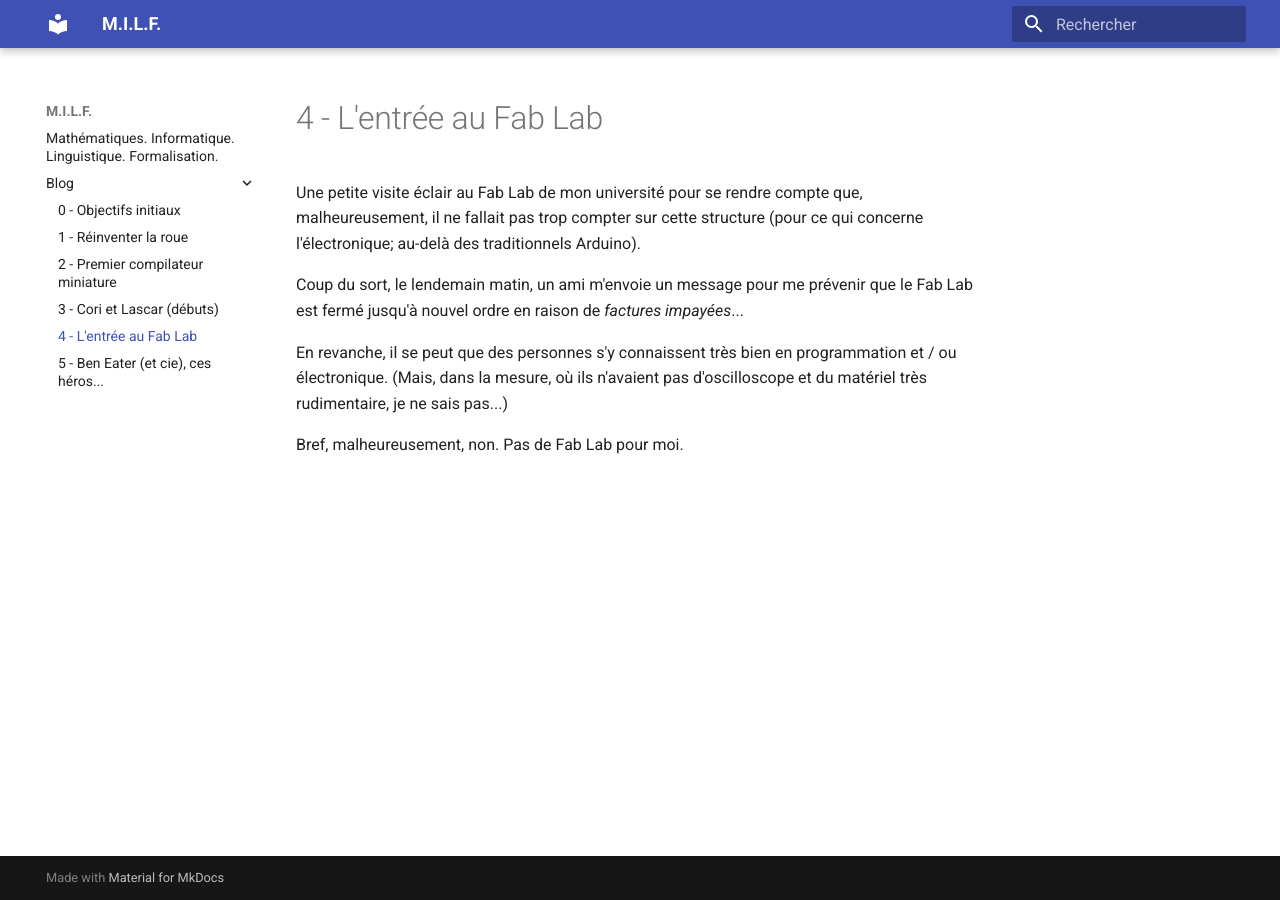
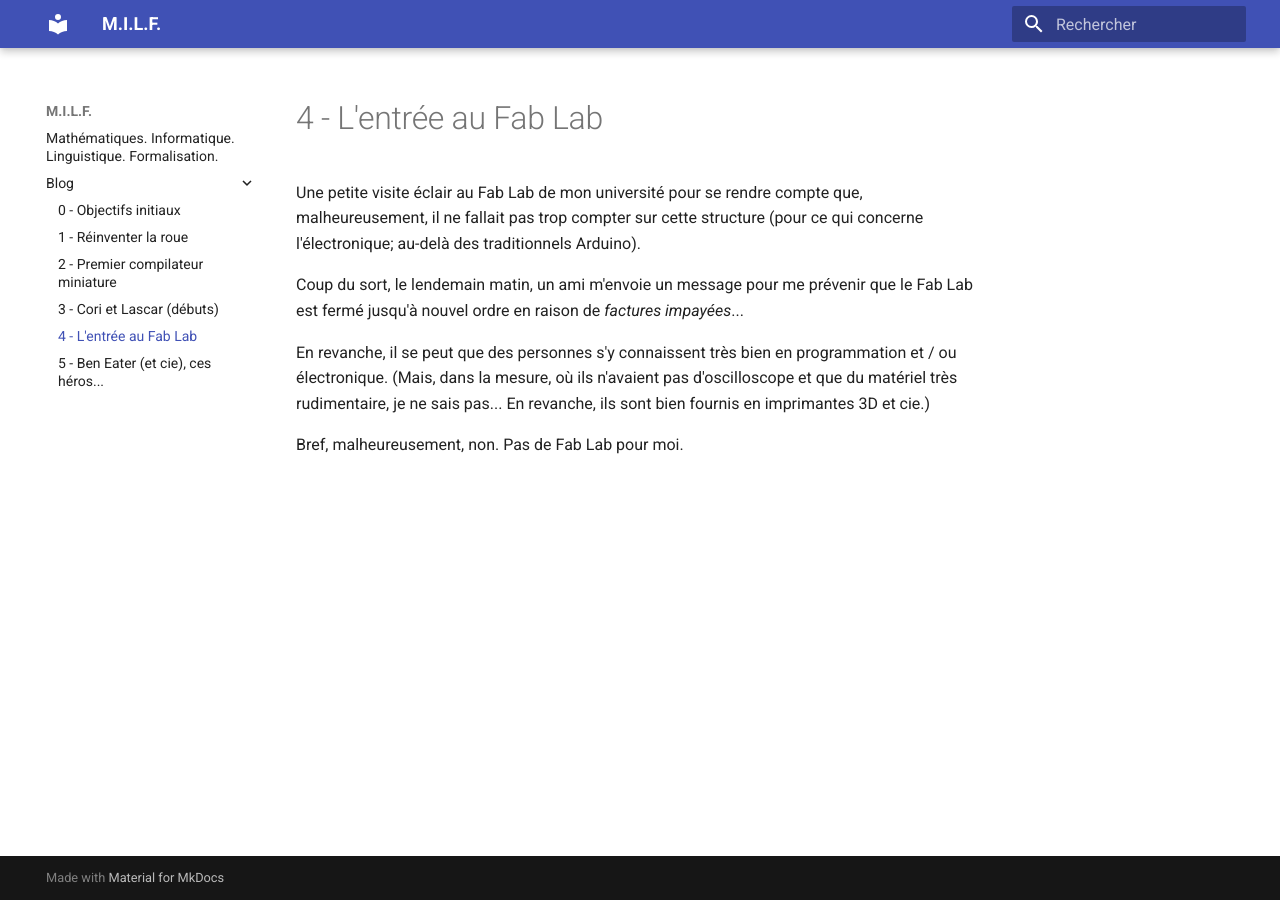
Before and after one commit to MathiasGarnier/MILF, an MkDocs documentation site: the page built from docs/blog/4-entree-au-fab-lab.md, in a window 1280 px wide. Built offline with MkDocs 1.6.1 and Material for MkDocs 9.7.7, drawn with Linux system fonts in a browser that asks for light colours.

Commit message:
Update 4-entree-au-fab-lab.md

```diff
--- a/docs/blog/4-entree-au-fab-lab.md
+++ b/docs/blog/4-entree-au-fab-lab.md
@@ -4,6 +4,6 @@ Une petite visite éclair au Fab Lab de mon université pour se rendre compte qu
 
 Coup du sort, le lendemain matin, un ami m'envoie un message pour me prévenir que le Fab Lab est fermé jusqu'à nouvel ordre en raison de _factures impayées_...
 
-En revanche, il se peut que des personnes s'y connaissent très bien en programmation et / ou électronique. (Mais, dans la mesure, où ils n'avaient pas d'oscilloscope et du matériel très rudimentaire, je ne sais pas...)
+En revanche, il se peut que des personnes s'y connaissent très bien en programmation et / ou électronique. (Mais, dans la mesure, où ils n'avaient pas d'oscilloscope et que du matériel très rudimentaire, je ne sais pas... En revanche, ils sont bien fournis en imprimantes 3D et cie.)
 
 Bref, malheureusement, non. Pas de Fab Lab pour moi.
```
